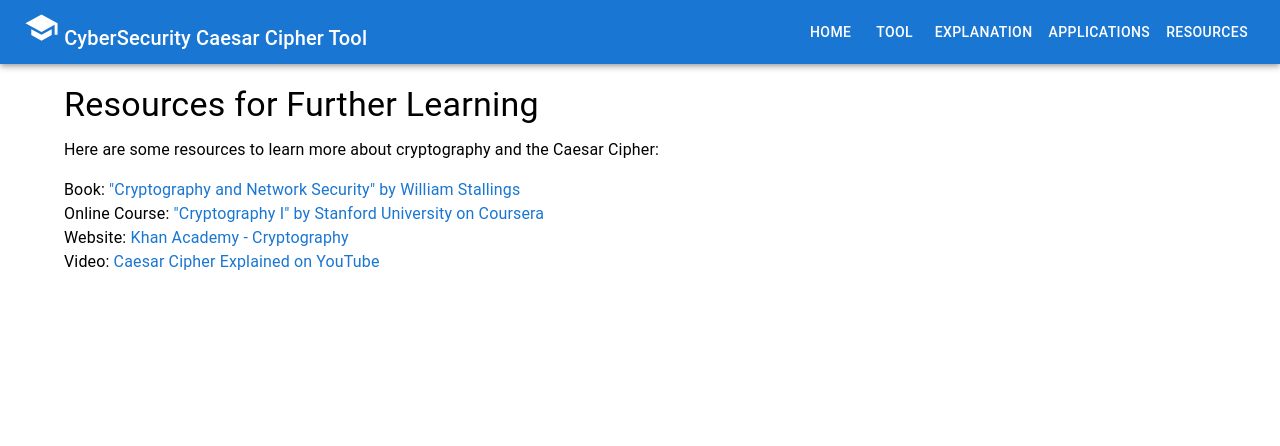
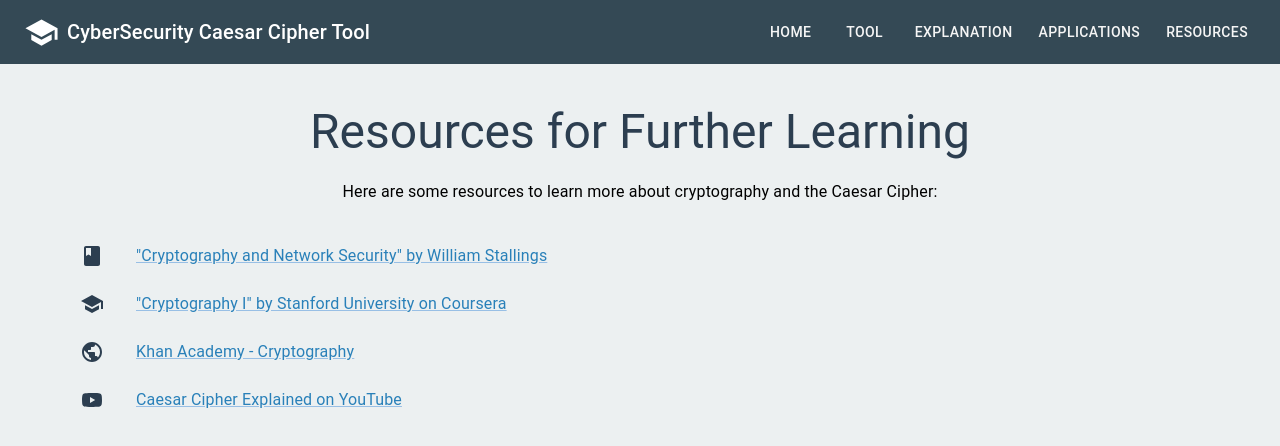
Before and after one commit to Varsha333175/caesar-cipher-tool, a React (Create React App) app: page /caesar-cipher-tool/resources in a window 1280 px wide. Shown: the top 446 px of the page. Built offline with nearby package versions, Linux system fonts and the light colour scheme.

Commit message:
Updated styles and components, added new image

```diff
--- a/src/components/Home.js
+++ b/src/components/Home.js
@@ -1,21 +1,25 @@
 import React from 'react';
-import { Container, Typography, Button } from '@mui/material';
+import { Container, Typography, Button, Box } from '@mui/material';
 import { Link } from 'react-router-dom';
 import styled from '@emotion/styled';
 import HomeIcon from '@mui/icons-material/Home';
-import cipherImage from '../assets/download.png';
+import cipherImage from '../assets/ceaser.jpeg';
 
-const Hero = styled.div`
+const Hero = styled(Box)`
   display: flex;
   flex-direction: column;
   align-items: center;
   justify-content: center;
   height: 100vh;
-  background: url(${cipherImage}) no-repeat center center/cover;
+  background: url(${cipherImage}) no-repeat center center;
+  background-size: cover;
   position: relative;
   color: #fff;
   text-align: center;
-  padding: 50px 20px;
+  padding: 0;
+  margin: 0;
+  width: 100vw;
+  overflow: hidden; /* Prevents the scrollbar unless necessary */
 
   &::before {
     content: '';
@@ -29,24 +33,59 @@ const Hero = styled.div`
   }
 `;
 
-const Content = styled.div`
+const Content = styled(Box)`
   position: relative;
   z-index: 2;
+  padding: 20px;
+
+  @media (max-width: 768px) {
+    padding: 0 10px;
+  }
+
+  @media (max-width: 480px) {
+    padding: 0 5px;
+  }
+`;
+
+const StyledButton = styled(Button)`
+  margin-top: 20px;
+  background-color: #007bff;
+  color: #fff;
+  padding: 10px 20px;
+  font-size: 18px;
+  font-weight: bold;
+  text-transform: none;
+  border-radius: 50px;
+  transition: background-color 0.3s ease-in-out;
+
+  &:hover {
+    background-color: #0056b3;
+  }
+
+  @media (max-width: 768px) {
+    font-size: 16px;
+    padding: 8px 16px;
+  }
+
+  @media (max-width: 480px) {
+    font-size: 14px;
+    padding: 6px 12px;
+  }
 `;
 
 const Home = () => (
-  <Container maxWidth="lg">
+  <Container maxWidth={false} disableGutters style={{ overflow: 'hidden' }}>
     <Hero>
       <Content>
-        <Typography variant="h2" component="h1" gutterBottom>
+        <Typography variant="h2" component="h1" gutterBottom style={{ fontSize: '2.5rem' }}>
           <HomeIcon fontSize="large" /> Welcome to the CyberArk Caesar Cipher Tool
         </Typography>
-        <Typography variant="h5" component="p" gutterBottom>
+        <Typography variant="h5" component="p" gutterBottom style={{ fontSize: '1.25rem' }}>
           Learn about the Caesar Cipher, try it yourself, and explore its history and applications.
         </Typography>
-        <Button variant="contained" color="primary" component={Link} to="/tool" style={{ marginTop: '20px' }}>
+        <StyledButton component={Link} to="/tool">
           Try the Cipher Tool
-        </Button>
+        </StyledButton>
       </Content>
     </Hero>
   </Container>
--- a/src/components/Navigation.js
+++ b/src/components/Navigation.js
@@ -1,28 +1,85 @@
-import React from 'react';
+import React, { useState } from 'react';
 import { Link } from 'react-router-dom';
-import { AppBar, Toolbar, Typography, Button } from '@mui/material';
+import { AppBar, Toolbar, Typography, Button, IconButton, Drawer, List, ListItem, ListItemText, Box } from '@mui/material';
 import styled from '@emotion/styled';
+import MenuIcon from '@mui/icons-material/Menu';
 import SchoolIcon from '@mui/icons-material/School';
+import useMediaQuery from '@mui/material/useMediaQuery';
+import { useTheme } from '@mui/material/styles';
 
 const Nav = styled.nav`
   flex-grow: 1;
 `;
 
-const Navigation = () => (
+const StyledAppBar = styled(AppBar)`
+  background-color: #344955; /* Updated header color */
+`;
+
+const StyledButton = styled(Button)`
+  color: #f5f5f5;
+  margin-left: 10px;
+  &:hover {
+    background-color: rgba(255, 255, 255, 0.1);
+  }
+`;
+
+const StyledDrawer = styled(Drawer)`
+  .MuiDrawer-paper {
+    background-color: #344955;
+    color: #f5f5f5;
+    padding-top: 64px; /* To ensure the menu items start below the header */
+  }
+`;
+
+const Navigation = () => {
+  const [drawerOpen, setDrawerOpen] = useState(false);
+  const theme = useTheme();
+  const isMobile = useMediaQuery(theme.breakpoints.down('md'));
+
+  const toggleDrawer = (open) => () => {
+    setDrawerOpen(open);
+  };
+
+  const drawerList = (
+    <List>
+      {['Home', 'Tool', 'Explanation', 'Applications', 'Resources'].map((text) => (
+        <ListItem button key={text} component={Link} to={`/${text.toLowerCase()}`}>
+          <ListItemText primary={text} />
+        </ListItem>
+      ))}
+    </List>
+  );
+
+  return (
     <Nav>
-    <AppBar position="static">
+      <StyledAppBar position="static">
         <Toolbar>
-        <Typography variant="h6" style={{ flexGrow: 1 }}>
-          <SchoolIcon fontSize="large" /> CyberSecurity Caesar Cipher Tool
+          <Box sx={{ flexGrow: 1, display: 'flex', alignItems: 'center' }}>
+            <SchoolIcon fontSize="large" sx={{ mr: 1 }} />
+            <Typography variant="h6" noWrap component="div">
+              CyberSecurity Caesar Cipher Tool
             </Typography>
-        <Button color="inherit" component={Link} to="/">Home</Button>
-        <Button color="inherit" component={Link} to="/tool">Tool</Button>
-        <Button color="inherit" component={Link} to="/explanation">Explanation</Button>
-        <Button color="inherit" component={Link} to="/applications">Applications</Button>
-        <Button color="inherit" component={Link} to="/resources">Resources</Button>
+          </Box>
+          {isMobile ? (
+            <IconButton edge="end" color="inherit" aria-label="menu" onClick={toggleDrawer(true)}>
+              <MenuIcon />
+            </IconButton>
+          ) : (
+            <>
+              <StyledButton component={Link} to="/">Home</StyledButton>
+              <StyledButton component={Link} to="/tool">Tool</StyledButton>
+              <StyledButton component={Link} to="/explanation">Explanation</StyledButton>
+              <StyledButton component={Link} to="/applications">Applications</StyledButton>
+              <StyledButton component={Link} to="/resources">Resources</StyledButton>
+            </>
+          )}
         </Toolbar>
-    </AppBar>
+      </StyledAppBar>
+      <StyledDrawer anchor="right" open={drawerOpen} onClose={toggleDrawer(false)}>
+        {drawerList}
+      </StyledDrawer>
     </Nav>
   );
+};
 
 export default Navigation;
--- a/src/components/Resources.js
+++ b/src/components/Resources.js
@@ -1,32 +1,91 @@
 import React from 'react';
-import { Container, Typography } from '@mui/material';
+import { Container, Typography, Box, Link as MuiLink, List, ListItem, ListItemIcon, ListItemText } from '@mui/material';
 import styled from '@emotion/styled';
+import BookIcon from '@mui/icons-material/Book';
+import SchoolIcon from '@mui/icons-material/School';
+import PublicIcon from '@mui/icons-material/Public';
+import YouTubeIcon from '@mui/icons-material/YouTube';
 
-const ResourcesContainer = styled.div`
-  padding: 20px;
+const ResourcesContainer = styled(Box)`
+  padding: 40px 20px;
+  background-color: #ecf0f1;
+  min-height: 100vh;
+`;
+
+const ResourceTitle = styled(Typography)`
+  margin-bottom: 20px;
+  color: #2c3e50;
+`;
+
+const StyledList = styled(List)`
+  margin-top: 20px;
+`;
+
+const StyledLink = styled(MuiLink)`
+  color: #2980b9;
+
+  &:visited {
+    color: #8e44ad;
+  }
 `;
 
 const Resources = () => (
   <ResourcesContainer>
     <Container>
-      <Typography variant="h4" gutterBottom>Resources for Further Learning</Typography>
-      <Typography variant="body1" paragraph>
+      <ResourceTitle variant="h3" align="center">Resources for Further Learning</ResourceTitle>
+      <Typography variant="body1" paragraph align="center">
         Here are some resources to learn more about cryptography and the Caesar Cipher:
-        <ul>
-          <li>
-            Book: <a href="https://www.example.com" target="_blank" rel="noopener noreferrer">"Cryptography and Network Security" by William Stallings</a>
-          </li>
-          <li>
-            Online Course: <a href="https://www.coursera.org/learn/crypto" target="_blank" rel="noopener noreferrer">"Cryptography I" by Stanford University on Coursera</a>
-          </li>
-          <li>
-            Website: <a href="https://www.khanacademy.org/computing/computer-science/cryptography" target="_blank" rel="noopener noreferrer">Khan Academy - Cryptography</a>
-          </li>
-          <li>
-            Video: <a href="https://www.youtube.com/watch?v=sMOZf4GN3oc" target="_blank" rel="noopener noreferrer">Caesar Cipher Explained on YouTube</a>
-          </li>
-        </ul>
       </Typography>
+      <StyledList>
+        <ListItem>
+          <ListItemIcon>
+            <BookIcon style={{ color: '#2c3e50' }} />
+          </ListItemIcon>
+          <ListItemText
+            primary={
+              <StyledLink href="https://www.example.com" target="_blank" rel="noopener noreferrer">
+                "Cryptography and Network Security" by William Stallings
+              </StyledLink>
+            }
+          />
+        </ListItem>
+        <ListItem>
+          <ListItemIcon>
+            <SchoolIcon style={{ color: '#2c3e50' }} />
+          </ListItemIcon>
+          <ListItemText
+            primary={
+              <StyledLink href="https://www.coursera.org/learn/crypto" target="_blank" rel="noopener noreferrer">
+                "Cryptography I" by Stanford University on Coursera
+              </StyledLink>
+            }
+          />
+        </ListItem>
+        <ListItem>
+          <ListItemIcon>
+            <PublicIcon style={{ color: '#2c3e50' }} />
+          </ListItemIcon>
+          <ListItemText
+            primary={
+              <StyledLink href="https://www.khanacademy.org/computing/computer-science/cryptography" target="_blank" rel="noopener noreferrer">
+                Khan Academy - Cryptography
+              </StyledLink>
+            }
+          />
+        </ListItem>
+        <ListItem>
+          <ListItemIcon>
+            <YouTubeIcon style={{ color: '#2c3e50' }} />
+          </ListItemIcon>
+          <ListItemText
+            primary={
+              <StyledLink href="https://www.youtube.com/watch?v=sMOZf4GN3oc" target="_blank" rel="noopener noreferrer">
+                Caesar Cipher Explained on YouTube
+              </StyledLink>
+            }
+          />
+        </ListItem>
+      </StyledList>
     </Container>
   </ResourcesContainer>
 );
```
Also changed, not shown: src/App.css (+19 -1 lines), src/assets/ceaser.jpeg (added). Lines whose indentation alone changed are shown as unchanged.
